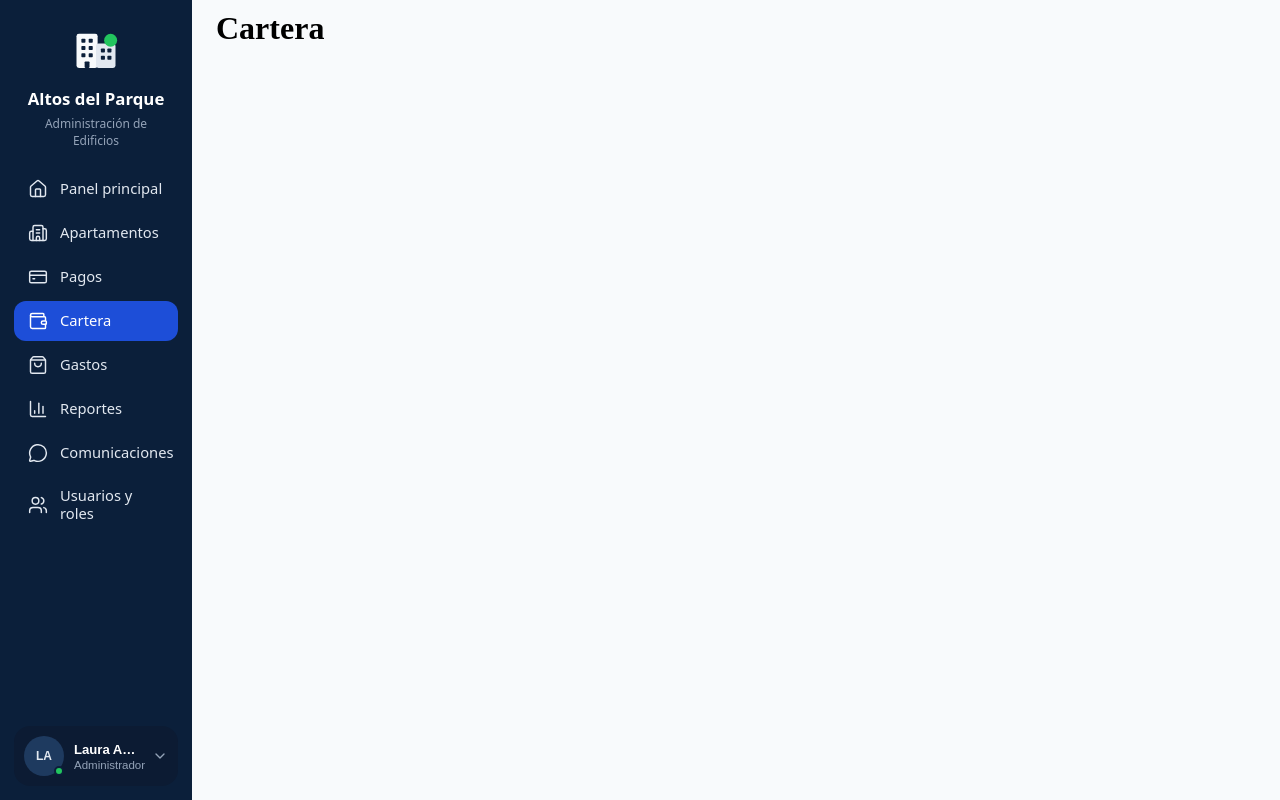
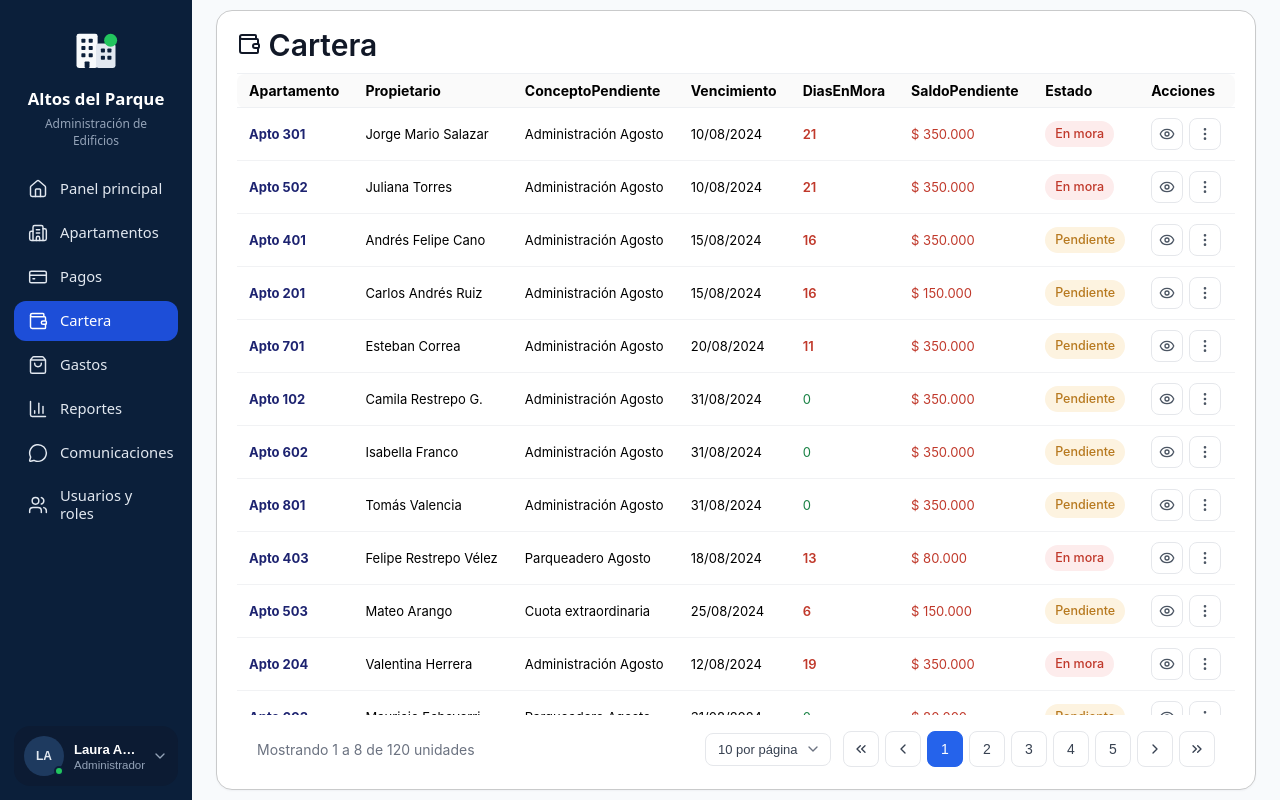
Before and after one commit to StartupName/admin-software, a React (Vite) app: page /wallet in a window 1280 px wide. Built offline with nearby package versions, Linux system fonts and the light colour scheme.

Commit message:
feat(modules-wallet): reuse shared table with wallet test data
- Render wallet example_data via dashboard TableComponent
- Use render for status, money, days, and more-options actions
- Add Edit/Delete modal with hover/active only and placeholders

```diff
--- a/src/modules/wallet/Wallet.css
+++ b/src/modules/wallet/Wallet.css
@@ -1,4 +1,148 @@
-.wallet-table{
-    min-height: 0;
-    margin: 10px 24px;
+.wallet-uptodate,
+.wallet-pending,
+.wallet-delay {
+  display: inline-block;
+  padding: 4px 10px;
+  border-radius: 999px;
+  font-size: 12.5px;
+  font-weight: 500;
+  line-height: 1.4;
 }
+
+.wallet-uptodate {
+  background: #e7f6ec;
+  color: #1a8245;
+}
+
+.wallet-pending {
+  background: #fdf3e0;
+  color: #b7791f;
+}
+
+.wallet-delay {
+  background: #fdecec;
+  color: #c0392b;
+}
+
+.wallet-debt-free {
+  color: #1a8245;
+}
+
+.wallet-debt-pending {
+  color: #b7791f;
+}
+
+.wallet-indebted {
+  color: #c0392b;
+}
+
+.wallet-apartment-title {
+  color: #1d2370;
+  font-weight: bold;
+}
+
+.wallet-days-overdue {
+  color: #c0392b;
+  font-weight: 600;
+}
+
+.wallet-days-ok {
+  color: #1a8245;
+}
+
+.wallet-table {
+  min-height: 0;
+  margin: 10px 24px;
+}
+
+.wallet-table > .table-component {
+  margin: 0;
+}
+
+.wallet-row-actions {
+  display: flex;
+  align-items: center;
+  justify-content: flex-start;
+  gap: 6px;
+}
+
+.wallet-eye,
+.wallet-more-options {
+  display: inline-flex;
+  align-items: center;
+  justify-content: center;
+  width: 32px;
+  height: 32px;
+  padding: 0;
+  border: 1px solid #e5e7eb;
+  border-radius: 8px;
+  background: #ffffff;
+  color: #4b5563;
+  cursor: pointer;
+}
+
+.wallet-eye:hover,
+.wallet-more-options:hover {
+  background: #f3f4f6;
+  color: #111827;
+}
+
+.wallet-eye:active,
+.wallet-more-options:active {
+  background: #e5e7eb;
+  color: #111827;
+}
+
+.wallet-modal-overlay {
+  position: fixed;
+  inset: 0;
+  z-index: 30;
+  display: flex;
+  align-items: center;
+  justify-content: center;
+  background: rgba(15, 23, 42, 0.35);
+}
+
+.wallet-modal {
+  display: flex;
+  flex-direction: column;
+  gap: 4px;
+  min-width: 180px;
+  padding: 8px;
+  background: #ffffff;
+  border-radius: 12px;
+  box-shadow: 0 12px 40px rgba(15, 23, 42, 0.18);
+}
+
+.wallet-modal__btn {
+  width: 100%;
+  padding: 10px 12px;
+  border: none;
+  border-radius: 8px;
+  background: transparent;
+  color: #0f172a;
+  font-size: 14px;
+  font-weight: 600;
+  text-align: left;
+  cursor: pointer;
+}
+
+.wallet-modal__btn:hover {
+  background: #f1f5f9;
+}
+
+.wallet-modal__btn:active {
+  background: #e2e8f0;
+}
+
+.wallet-modal__btn--danger {
+  color: #dc2626;
+}
+
+.wallet-modal__btn--danger:hover {
+  background: #fef2f2;
+}
+
+.wallet-modal__btn--danger:active {
+  background: #fee2e2;
+}
--- a/src/modules/wallet/Wallet.jsx
+++ b/src/modules/wallet/Wallet.jsx
@@ -1,12 +1,150 @@
+import { useState } from 'react'
+import {
+  Wallet as WalletIcon,
+  EllipsisVertical,
+  Eye
+} from 'lucide-react'
 import './Wallet.css'
+import TableComponent from '../dashboard/components/TableComponent/TableComponent'
+import exampleData from './components/TableComponent/example_data.json'
 
-export default function Wallet(){
+function Wallet() {
+  const [selectedRecord, setSelectedRecord] = useState(null)
+
+  const columns = []
+
+  for (let element of Object.keys(exampleData[0])) {
+    columns.push({
+      key: element,
+      header: element.replace(/_/g, " ").replace(/\b\w/g, (c) => c.toUpperCase()),
+    })
+  }
+
+  function money_changer(value, convert = false, type = 'es-CO') {
+    if (!convert) {
+      return value
+    }
+    return `$ ${value.toLocaleString(type)}`
+  }
+
+  function changeStyle(list, field, exp, isMoney) {
+    list.map((object) => {
+      if (object.key === field) {
+        object.render = (value) => (
+          <span
+            className={exp(value)}
+          >
+            {money_changer(value, isMoney)}
+          </span>
+        )
+      }
+    })
+  }
+
+  changeStyle(columns, 'estado', (value) =>
+    value === 'Al día'
+      ? 'wallet-uptodate'
+      : value === 'Pendiente'
+        ? 'wallet-pending'
+        : 'wallet-delay'
+  )
+  changeStyle(columns, 'saldoPendiente', (value) =>
+    value === 0
+      ? 'wallet-debt-free'
+      : value > 0 && value <= 35000
+        ? 'wallet-debt-pending'
+        : 'wallet-indebted',
+    true
+  )
+  changeStyle(columns, 'apartamento', () => 'wallet-apartment-title')
+  changeStyle(columns, 'diasEnMora', (value) =>
+    value > 0 ? 'wallet-days-overdue' : 'wallet-days-ok'
+  )
+
+  columns.map((object) => {
+    if (object.key === 'acciones') {
+      object.render = (value, row) => (
+        <div className="wallet-row-actions">
+          {Array.isArray(value) && value.includes('ver') && (
+            <button
+              type="button"
+              className="wallet-eye"
+              aria-label="View more"
+            >
+              <Eye size={16} />
+            </button>
+          )}
+          {Array.isArray(value) && value.includes('opciones') && (
+            <button
+              type="button"
+              className="wallet-more-options"
+              aria-label="more options"
+              onClick={() => setSelectedRecord(row)}
+            >
+              <EllipsisVertical size={16} />
+            </button>
+          )}
+        </div>
+      )
+    }
+  })
+
+  function closeModal() {
+    setSelectedRecord(null)
+  }
+
+  function handleEdit() {
+    // Location: Wallet.jsx — handleEdit
+    // Purpose: reserved space for the future Edit action of the selected table record
+    // Implementation: add the Edit functionality for `selectedRecord` in this handler
+    return
+  }
+
+  function handleDelete() {
+    // Location: Wallet.jsx — handleDelete
+    // Purpose: reserved space for the future Delete action of the selected table record
+    // Implementation: add the Delete functionality for `selectedRecord` in this handler
+    return
+  }
+
   return (
     <>
       <div className="wallet-table">
-                {/* Put the table componente here */}
-                <h1>Cartera</h1>
+        <TableComponent
+          icon={<WalletIcon />}
+          title={"Cartera"}
+          columns={columns}
+          data={exampleData}
+        />
       </div>
+      {selectedRecord && (
+        <div className="wallet-modal-overlay" onClick={closeModal}>
+          <div
+            className="wallet-modal"
+            onClick={(event) => event.stopPropagation()}
+            role="dialog"
+            aria-modal="true"
+            aria-label="Record options"
+          >
+            <button
+              type="button"
+              className="wallet-modal__btn"
+              onClick={handleEdit}
+            >
+              Edit
+            </button>
+            <button
+              type="button"
+              className="wallet-modal__btn wallet-modal__btn--danger"
+              onClick={handleDelete}
+            >
+              Delete
+            </button>
+          </div>
+        </div>
+      )}
     </>
   )
 }
+
+export default Wallet
```
Lines whose indentation alone changed are shown as unchanged.
